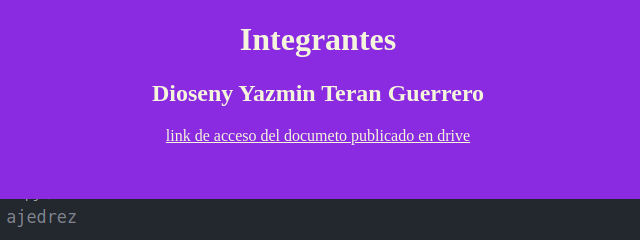
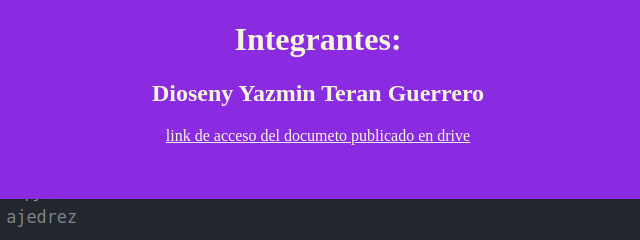
Before and after one commit to YazminTeran/Aplicaci-n-matices, a plain HTML site: page index.html in a window 1280 px wide. Shown: the top 240 px of the page, 322-962 px from the left. Drawn offline with Linux system fonts and the light colour scheme.

Commit message:
se agrega actividad

```diff
--- a/index.html
+++ b/index.html
@@ -8,7 +8,7 @@
 </head>
 <body>
     <div class = "conteiner" >
-       <h1>Integrantes</h1>
+       <h1>Integrantes: </h1>
        <h2>Dioseny Yazmin Teran Guerrero</h2>
 
        <a class="link" href="https://drive.google.com/file/d/1obWN5KyZFuoZwjlzwHuujjAJ198Xh6UB/view">
```
